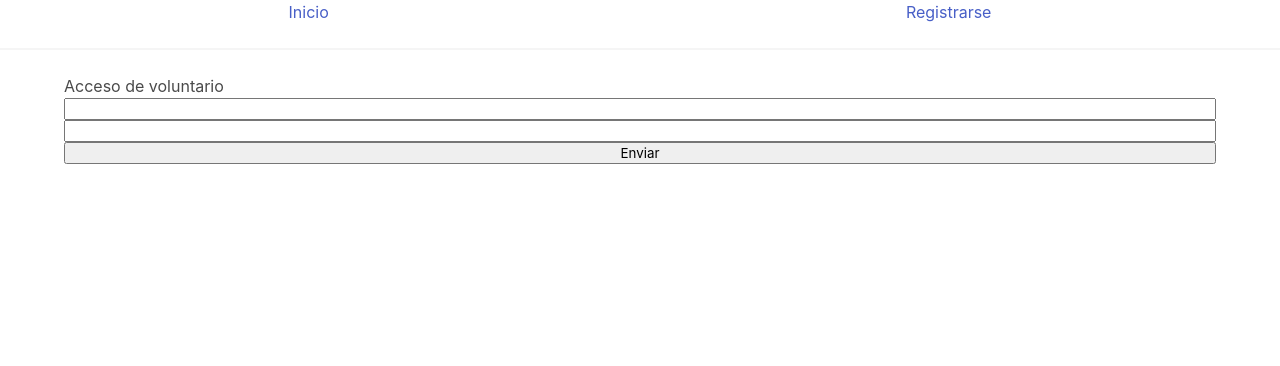
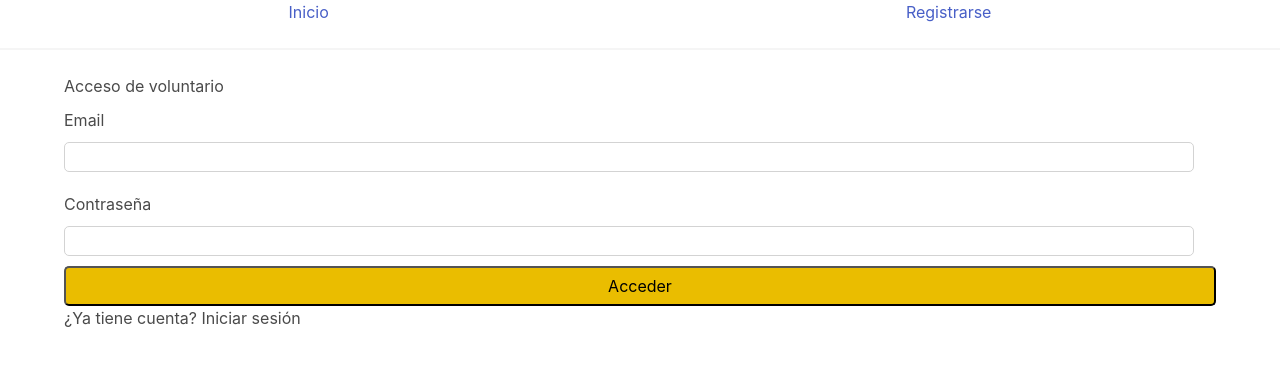
Before and after one commit to ayudadigital/huelladigital-backend, a React (Create React App) app in the folder frontend/: page /volunteer-login in a window 1280 px wide. Shown: the top 366 px of the page. Built offline with nearby package versions, Linux system fonts and the light colour scheme.

Commit message:
Switch logic from FormLoginVolunteer to FormRegisterVolunteer and uninstall axios

```diff
--- a/frontend/package.json
+++ b/frontend/package.json
@@ -7,7 +7,6 @@
     "@types/node": "13.9.2",
     "@types/react": "16.9.25",
     "@types/react-dom": "16.9.5",
-    "axios": "^0.19.2",
     "bulma": "^0.8.1",
     "node-sass": "^4.13.1",
     "react": "^16.13.1",
--- a/frontend/src/components/organisms/Forms/FormLoginVolunteer/FormLoginVolunteer.tsx
+++ b/frontend/src/components/organisms/Forms/FormLoginVolunteer/FormLoginVolunteer.tsx
@@ -1,60 +1,16 @@
 import React from 'react';
 import '../styles.scss';
-import axios from 'axios';
-
+import { FieldForm } from '../../../molecules/FieldForm';
+import { SubmitButton } from '../../../atoms/SubmitButton';
 
 export const FormLoginVolunteer: React.FC<{}> = () => {
-
-  const getFormData = (event: any) => {
-    event.preventDefault();
-  };
-
-  const submitData = (event: any) => {
-    event.preventDefault();
-
-    const data = {
-      email: "airandkjhasdk@gmail.com",
-      password: "asdasdasd"
-    }
-    /*
-    fetch('http://localhost:8080/api/v1/volunteers', {
-      method: 'POST', // or 'PUT'
-      body: JSON.stringify(data), // data can be `string` or {object}!
-      headers: {
-        'Content-Type': 'application/json'
-      },
-      mode: "no-cors"
-    }).then(res => console.log(res))
-      .catch(error => console.error('Error:', error))
-      .then(response => console.log('Success:', response));
-  };
-*/
-
-
-    axios({
-      method: 'post',
-      url: 'http://localhost:8080/api/v1/volunteers',
-      headers: {
-        "Content-Type": "application/json",
-        'Access-Control-Allow-Origin': false
-      },
-      data: JSON.stringify(data)
-    })
-      .then(response => {
-        console.log("Hola")
-        console.log(response);
-      })
-      .catch(err => console.log(err));
-
-  }
   return (
-    <form className="ContainerForm" method="POST" id="form" onSubmit={submitData}>
+    <form className="ContainerForm" method="POST" id="form">
       <h1>Acceso de voluntario</h1>
-      <input type="text" name="Correo" onChange={getFormData} />
-      <input type="password" name="Password" onChange={getFormData} />
-      <button type="submit">Enviar</button>
-
-
+      <FieldForm title={'Email'} type={'email'} name={'email'} />
+      <FieldForm title={'Contraseña'} type={'password'} name={'password'} />
+      <SubmitButton text={'Acceder'} />
+      <p>¿Ya tiene cuenta? Iniciar sesión</p>
     </form>
   );
 };
--- a/frontend/src/components/organisms/Forms/FormRegisterVolunteer/FormRegisterVolunteer.tsx
+++ b/frontend/src/components/organisms/Forms/FormRegisterVolunteer/FormRegisterVolunteer.tsx
@@ -1,14 +1,55 @@
-import * as React from 'react';
+import React, { useState } from 'react';
 import '../styles.scss';
 import { FieldForm } from '../../../molecules/FieldForm';
 import { SubmitButton } from '../../../atoms/SubmitButton';
 
-export const FormRegisterVolunteer: React.FC<{}> = () => (
-  <form className="ContainerForm">
+export const FormRegisterVolunteer: React.FC<{}> = () => {
+  const [email, setemail] = useState('');
+  const [password, setpassword] = useState('');
+  const [repeatedPassword, setrepeatedPassword] = useState('');
+  const getDataUser = (data: any) => {
+    const inputTypeIsEmail = data[0] === 'email';
+    const inputTypeIsPassword = data[0] === 'password';
+    const inputTypeIsRepeatedPassword = data[0] === 'repeatedPassword';
+    const valueInput = data[1];
+    if (inputTypeIsEmail) setemail(valueInput);
+    if (inputTypeIsPassword) setpassword(valueInput);
+    if (inputTypeIsRepeatedPassword) setrepeatedPassword(valueInput);
+  };
+  const handleSubmit = (event: any) => {
+    event.preventDefault();
+    const URL = 'http://localhost:8080/api/v1/volunteers';
+    const data = {
+      email: email,
+      password: password,
+    };
+    fetch(URL, {
+      method: 'POST',
+      body: JSON.stringify(data),
+      headers: {
+        'Content-Type': 'application/json',
+      },
+    })
+      .then((res) => console.log(res))
+      .catch((error) => console.error('Error:', error))
+      .then((response) => console.log('Success:', response));
+  };
+  return (
+    <form className="ContainerForm" method="POST" onSubmit={handleSubmit}>
       <h1>Registro de voluntario</h1>
-    <FieldForm title={'Email'} type={'email'} name={'email'} />
-    <FieldForm title={'Contraseña'} type={'password'} name={'password'} />
-    <FieldForm title={'Repetir contraseña'} type={'password'} name={'repeatPassword'} />
+      <FieldForm title={'Email'} type={'email'} name={'email'} getData={getDataUser} />
+      <FieldForm
+        title={'Contraseña'}
+        type={'password'}
+        name={'password'}
+        getData={getDataUser}
+      />
+      <FieldForm
+        title={'Repetir contraseña'}
+        type={'password'}
+        name={'repeatedPassword'}
+        getData={getDataUser}
+      />
       <label htmlFor="privacity">
         <input type="checkbox" name="privacity" />
         Acepto la política de privacidad del sitio.
@@ -17,5 +58,6 @@ export const FormRegisterVolunteer: React.FC<{}> = () => (
       <p>¿Ya tiene cuenta? Iniciar sesión</p>
     </form>
   );
+};
 
 FormRegisterVolunteer.displayName = 'FormRegisterVolunteer';
```
Lines whose indentation alone changed are shown as unchanged.
